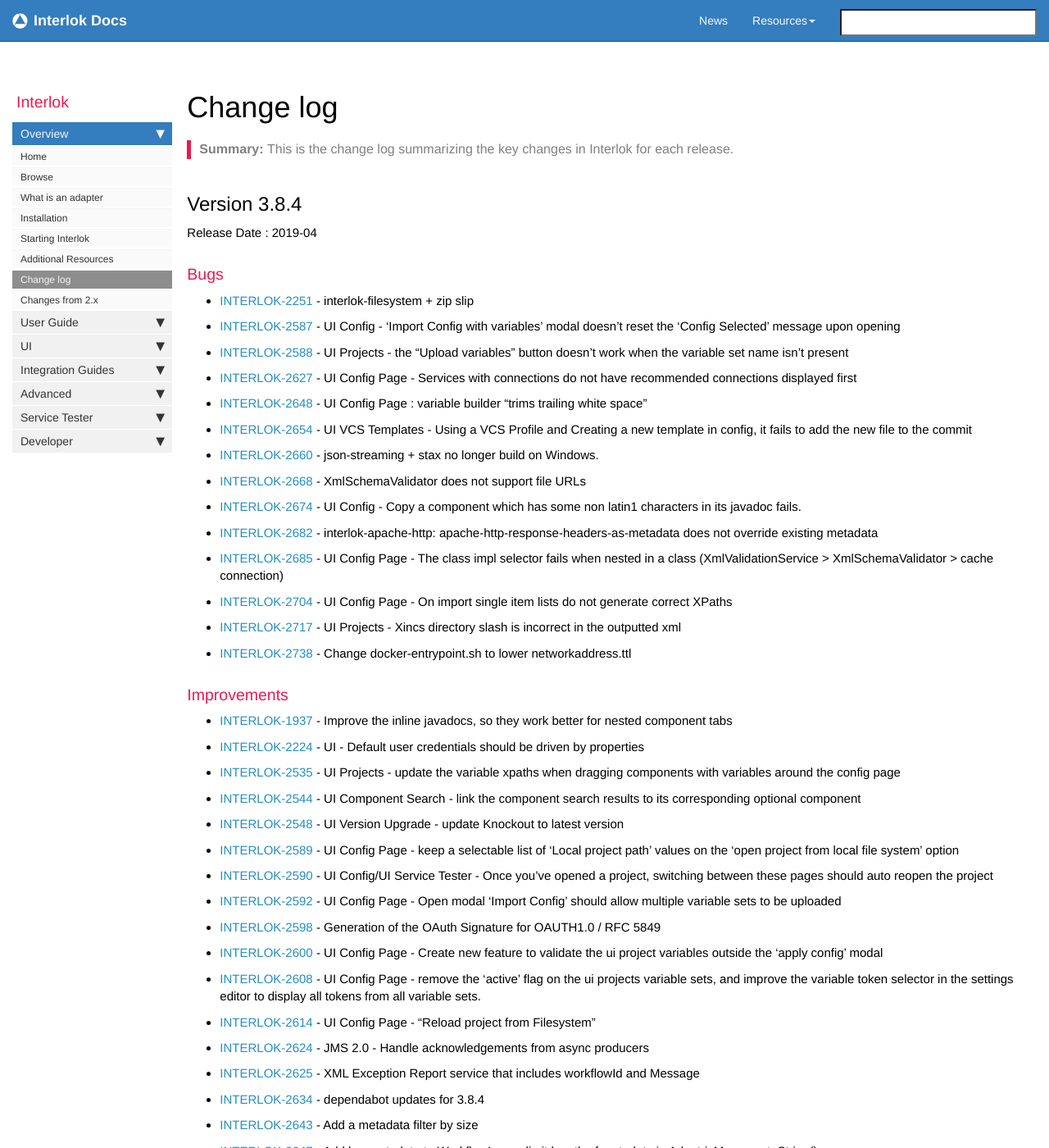
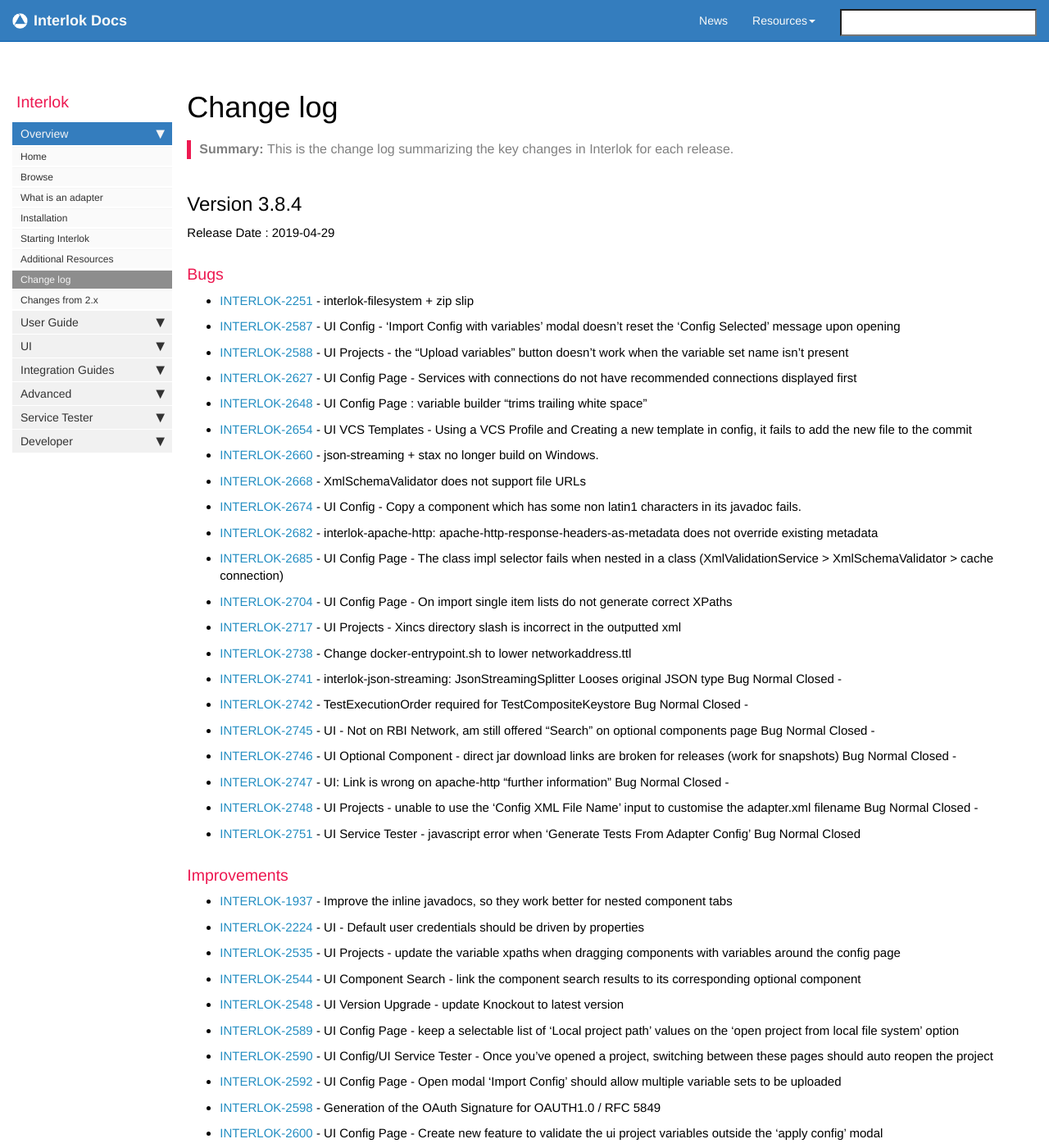
Before and after one commit to adaptris/interlok-docs-legacy, a Jekyll site: the page built from pages/adapter/changelog.md, in a window 1280 px wide and 1400 px high. Shown: the whole window at 82% size. Built offline with Jekyll 4.4.1, drawn with Linux system fonts in a browser that asks for light colours; nearby versions of some CDN libraries; comment, search, counter and statistics services are not loaded.

Commit message:
updated for the 384 ga release

```diff
--- a/_includes/custom/release384.html
+++ b/_includes/custom/release384.html
@@ -1,6 +1,6 @@
 ## Version 3.8.4 ##
 
-Release Date : 2019-04
+Release Date : 2019-04-29
 
 ### Bugs
 
@@ -18,6 +18,13 @@
  - [INTERLOK-2704](https://adaptris.atlassian.net/browse/INTERLOK-2704) - UI Config Page - On import single item lists do not generate correct XPaths
  - [INTERLOK-2717](https://adaptris.atlassian.net/browse/INTERLOK-2717) - UI Projects - Xincs directory slash is incorrect in the outputted xml
  - [INTERLOK-2738](https://adaptris.atlassian.net/browse/INTERLOK-2738) - Change docker-entrypoint.sh to lower networkaddress.ttl
+ - [INTERLOK-2741](https://adaptris.atlassian.net/browse/INTERLOK-2741) - interlok-json-streaming: JsonStreamingSplitter Looses original JSON type	Bug	Normal	Closed	-
+ - [INTERLOK-2742](https://adaptris.atlassian.net/browse/INTERLOK-2742) - TestExecutionOrder required for TestCompositeKeystore	Bug	Normal	Closed	-
+ - [INTERLOK-2745](https://adaptris.atlassian.net/browse/INTERLOK-2745) - UI - Not on RBI Network, am still offered "Search" on optional components page	Bug	Normal	Closed	-
+ - [INTERLOK-2746](https://adaptris.atlassian.net/browse/INTERLOK-2746) - UI Optional Component - direct jar download links are broken for releases (work for snapshots)	Bug	Normal	Closed	-
+ - [INTERLOK-2747](https://adaptris.atlassian.net/browse/INTERLOK-2747) - UI: Link is wrong on apache-http "further information"	Bug	Normal	Closed	-
+ - [INTERLOK-2748](https://adaptris.atlassian.net/browse/INTERLOK-2748) - UI Projects - unable to use the 'Config XML File Name' input to customise the adapter.xml filename	Bug	Normal	Closed	-
+ - [INTERLOK-2751](https://adaptris.atlassian.net/browse/INTERLOK-2751) - UI Service Tester - javascript error when 'Generate Tests From Adapter Config'	Bug	Normal	Closed
 
 ### Improvements
 
```
Also changed, not shown: _posts/2019-04-29-3.8.4-release.md (added, +15 -0 lines).
